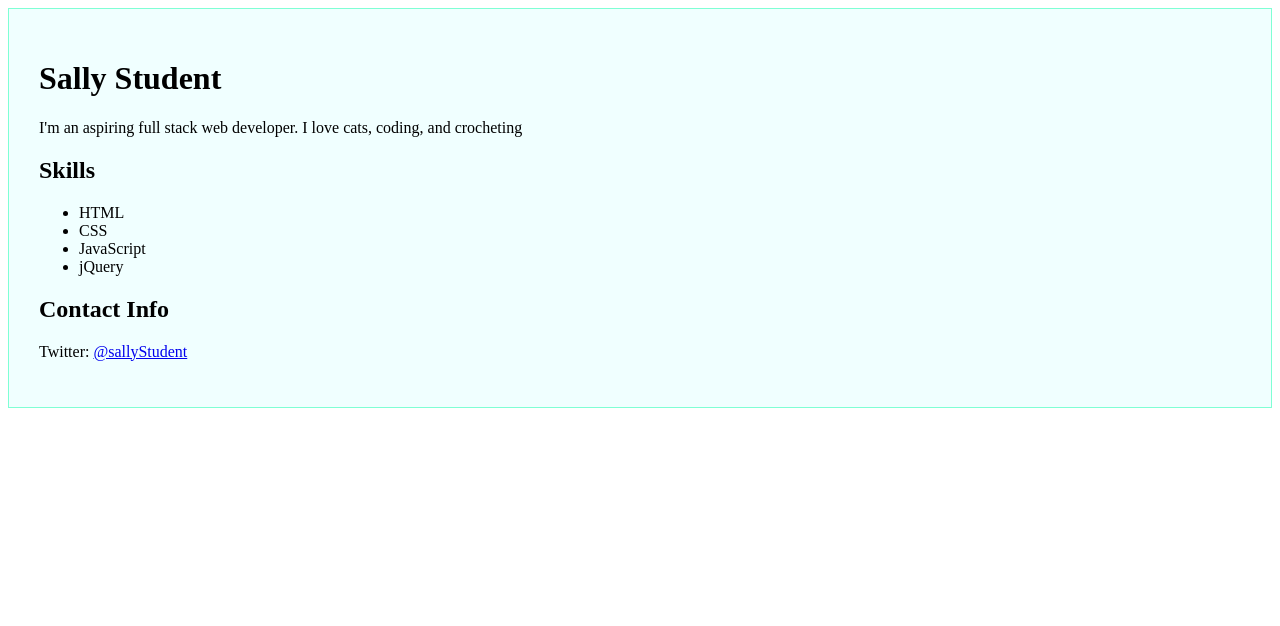
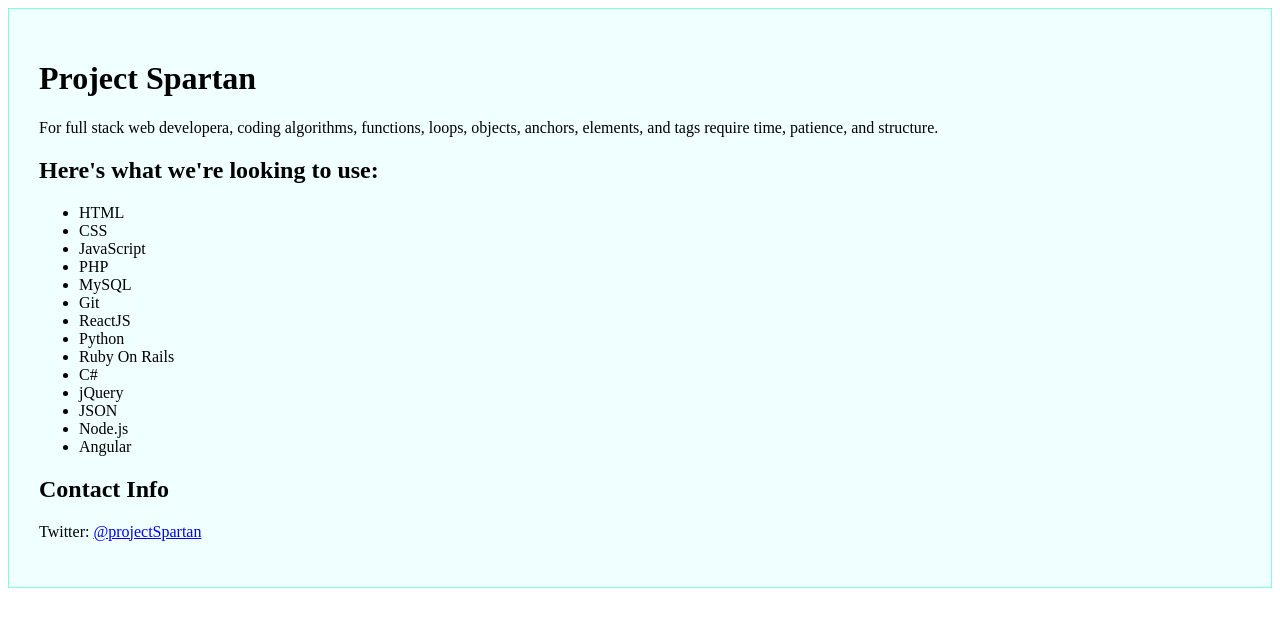
Before and after one commit to jyamashiro24/jeffrey-1.0, a plain HTML site: page index.html in a window 1280 px wide. Drawn offline with Linux system fonts and the light colour scheme.

Commit message:
Created Jeffrey Version 1.01
Practice code has been edited to feature Project Spartan.

```diff
--- a/index.html
+++ b/index.html
@@ -2,23 +2,32 @@
 <html>
 <head>
 	<link rel="stylesheet" type="text/css" href="main.css">
-    <title>Jeffrey Yamashiro</title>
+    <title>Project Spartan by Jeffrey Yamashiro</title>
 </head>
 <body>
 	<div>
- 	 <h1>Sally Student</h1>
- 	 <p>I'm an aspiring full stack web developer. I love cats, coding, and crocheting</p>
+    <h1>Project Spartan</h1>
+    <p>For full stack web developera, coding algorithms, functions, loops, objects, anchors, elements, and tags require time, patience, and structure. </p>
 
- 	 <h2>Skills</h2>
+    <h2>Here's what we're looking to use:</h2>
     <ul>
       <li>HTML</li>
       <li>CSS</li>
       <li>JavaScript</li>
+      <li>PHP</li>
+      <li>MySQL</li>
+      <li>Git</li>
+      <li>ReactJS</li>
+      <li>Python</li>
+      <li>Ruby On Rails</li>
+      <li>C#</li>
       <li>jQuery</li>
+      <li>JSON</li>
+      <li>Node.js</li>
+      <li>Angular</li>
     </ul>
-
     <h2>Contact Info</h2>
-  	<p>Twitter: <a href="https://twitter.com/sallyStudent">@sallyStudent</a></p>
+    <p>Twitter: <a href="https://twitter.com/projectSpartan">@projectSpartan</a></p>
 	 </div>
 </body>
 </html>
```
Also changed, not shown: main.css (line endings or trailing spaces). Lines whose indentation alone changed are shown as unchanged.
